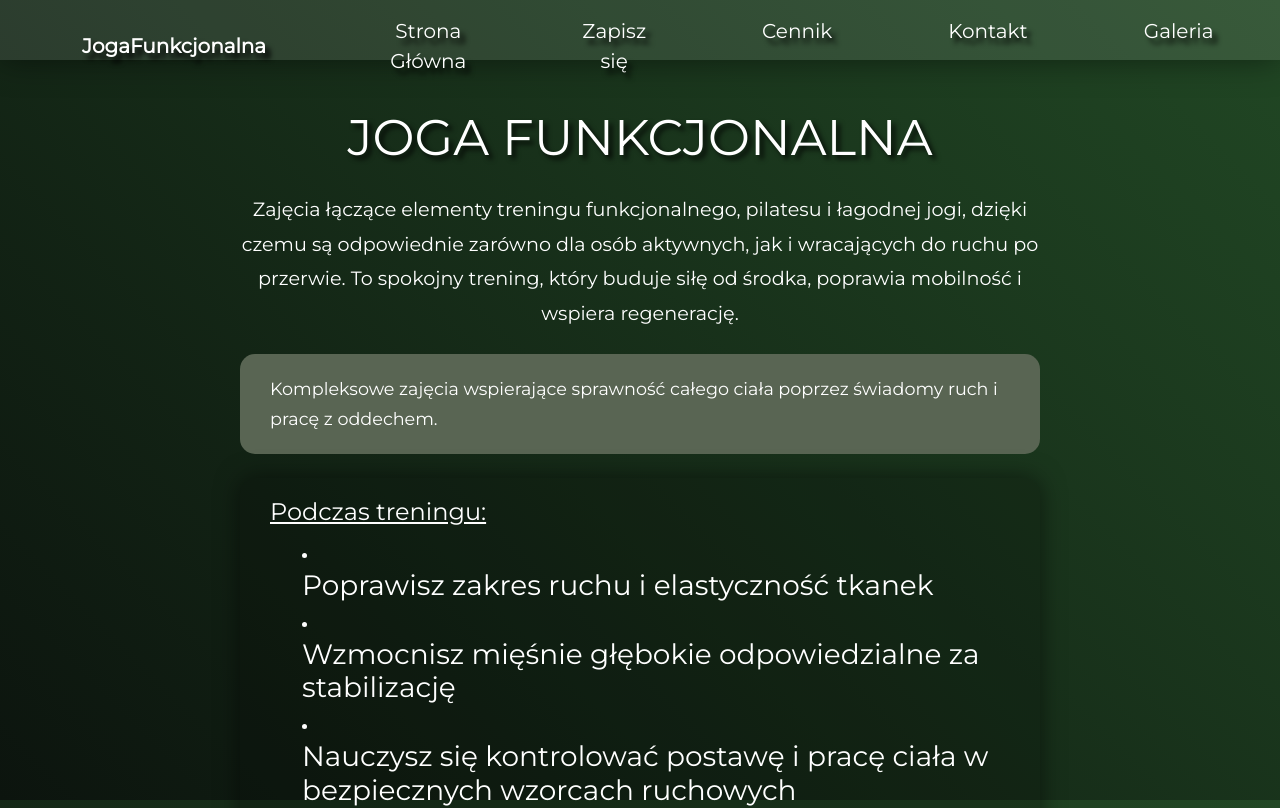
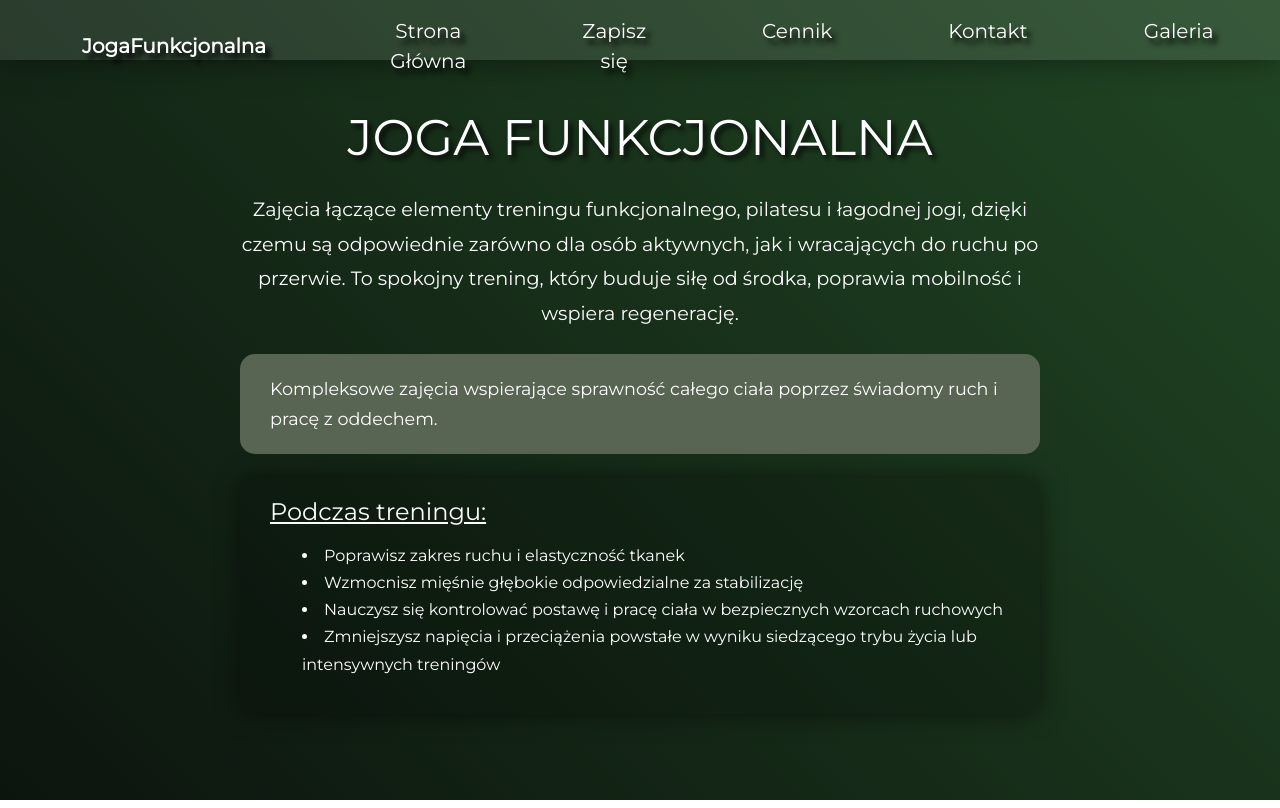
Before and after one commit to Filios41b/joga, a React (Create React App) app: page / in a window 1280 px wide. Shown: the top 808 px of the page. Built offline with nearby package versions, Linux system fonts and the light colour scheme.

Commit message:
Naprawiony Main -h3

```diff
--- a/src/Components/Main.js
+++ b/src/Components/Main.js
@@ -44,7 +44,7 @@ function Main() {
           <motion.ul className='training-list-page'>
             {benefits.map((item, index) => (
               <motion.li key={index} variants={listItemVariants}>
-                <h3>{item}</h3>
+                {item}
               </motion.li>
             ))}
           </motion.ul>
```
